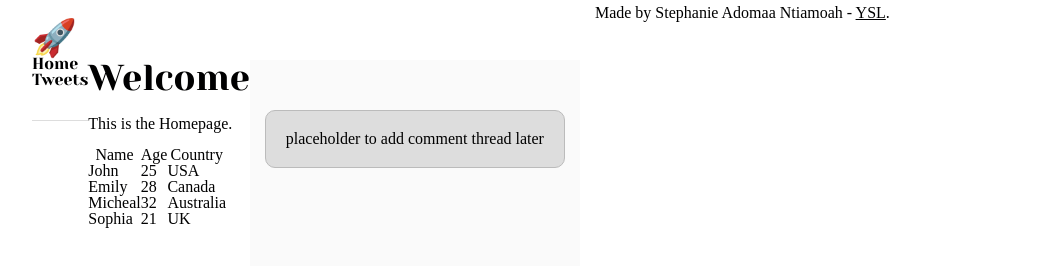
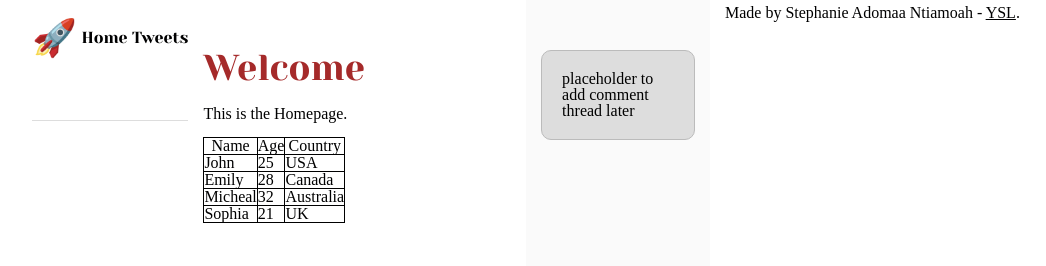
Before and after one commit to StephyAD/alx_html_css, a plain HTML site: page css_basic/index.html in a window 1280 px wide. Shown: the whole page, without its empty margins (58-1104 px from the left). Drawn offline with Linux system fonts and the light colour scheme; a web font is replaced by a local one.

Commit message:
added updated file

```diff
--- a/css_basic/base.css
+++ b/css_basic/base.css
@@ -21,6 +21,7 @@ dl, dt, dd,
 fieldset, form, label, legend,
 table, caption, tbody, tfoot, thead, tr, th, td,
 article, aside, canvas, details, embed,
+figure, figcaption, footer, header, hgroup,
 menu, nav, output, ruby, section, summary,
 time, mark, audio, video {
          margin: 0;
@@ -43,7 +44,7 @@ blockquote, q {
 }
 blockquote::before, blockquote::after,
 q::before, q:after {
-        content: ' ';
+        content: '';
         content: none;
 }
 table {
@@ -94,8 +95,9 @@ a {
             margin: 0 auto;
          }
 }
-main {
-    padding-top: 60px;}
+article {
+    padding:50px 15px;
+}
 article > *:first-child {
         margin-top: 0;;
 }
@@ -117,6 +119,10 @@ header ul {
         list-style: none;
         margin: 0;
         padding: 0;
+}
+header li {
+    display: inline;
+    vertical-align: middle;
 }
 header li:first-child {
         margin: 0;
@@ -161,7 +167,7 @@ h2 {
 }
 h3 {
             font-size: 28px;
-            margin: 25pxx 0 10px;
+            margin: 25px 0 10px;
 }
 h4 {
             font-size: 20px;
@@ -169,7 +175,7 @@ h4 {
             margin: 20px 0 10;
 }
 h5 {
-            font-size: 18;
+            font-size: 18px;
             font-weight: bold;
             margin: 15px 0 10px;
 }
--- a/css_basic/styles.css
+++ b/css_basic/styles.css
@@ -1,5 +1,5 @@
 body, main {
-    display:flex;
+    display: flex;
 }
 body> {
     flex-direction: column;
@@ -8,11 +8,21 @@ main> {
     flex-direction: row;
     flex: auto;
 }
-article> {
+article {
     flex: 2;
+}
+aside {
+    flex: 1;
+}
+
+article, aside{
     overflow-y: auto;
 }
-aside> {
-    flex: 1;
-    overflow-y: auto;
+
+article h1{
+    color: brown;
 }
+
+article table, article th, article td {
+    border: 1px solid black;
+}
```
